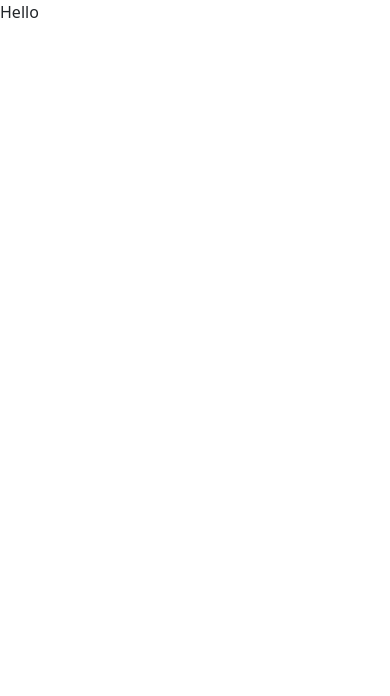
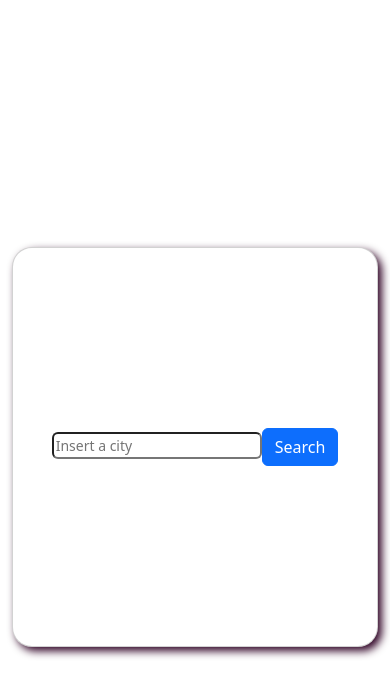
Before and after one commit to mariosmorfo/distemicha-project, an Angular app: page / in a window 390 px wide. Shown: the top 696 px of the page. Built offline with nearby package versions, Linux system fonts and the light colour scheme.

Commit message:
refactor: Comment bg-color

```diff
--- a/src/app/app.html
+++ b/src/app/app.html
@@ -1 +1 @@
-<div>Hello</div>
+<app-user-search></app-user-search>
--- a/src/app/components/user-search/user-search.css
+++ b/src/app/components/user-search/user-search.css
@@ -12,10 +12,18 @@
   align-items: center;
   justify-content: center;
   flex-direction: column;
-  box-shadow: 0 4px 8px gray;
+  box-shadow: 4px 4px 8px rgb(46, 1, 36);
   margin-top: 50px;
   height: 400px;
   width: 300px;
   border-radius: 20px;
-  background-color: rgb(241, 240, 240);
+  /* background-color: rgb(99, 91, 91); */
 }
+
+
+@media (max-width: 600px) {
+  .card {
+    width: 100%;
+    font-size: 14px;
+  }
+}
```
